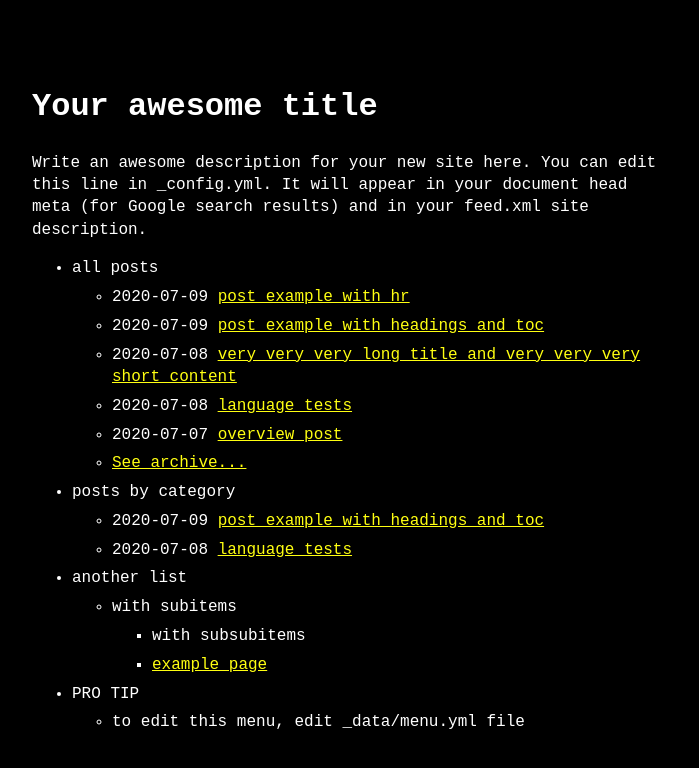
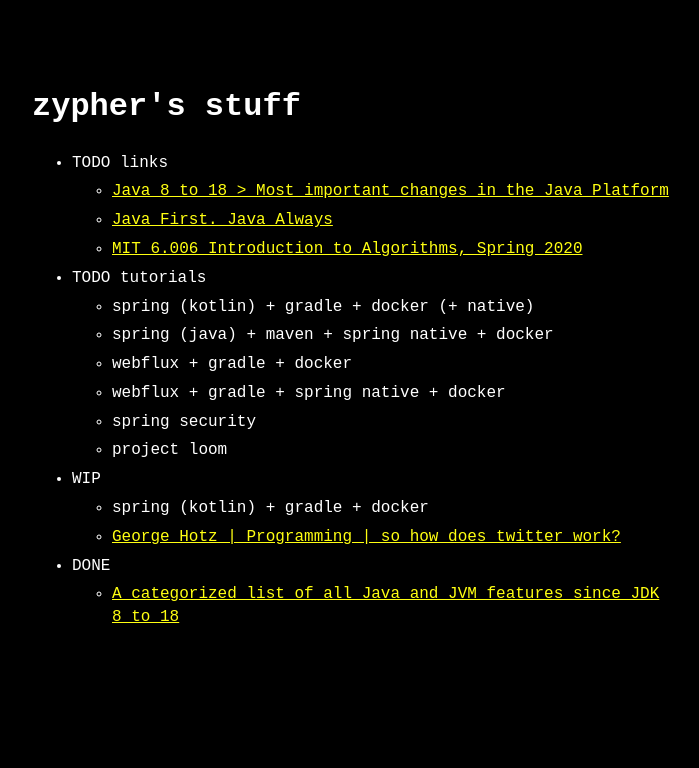
Before and after one commit to zypherscript/zypherscript.github.io, a Jekyll site: the page built from index.md, in a window 1280 px wide. Shown: the top 768 px of the page, without its empty margins (288-987 px from the left). Built offline with Jekyll 4.4.1, drawn with Linux system fonts in a browser that asks for light colours.

Commit message:
update stuff

```diff
--- a/_config.yml
+++ b/_config.yml
@@ -18,13 +18,11 @@
 # You can create any custom variable you would like, and they will be accessible
 # in the templates via {{ site.myvariable }}.
 
-title: Your awesome title
-author: Your name
-email: your-email@example.com
+title: zypher's stuff
+author: zypherscript
+email: kitti.kthp@gmail.com
 description: >- # this means to ignore newlines until "baseurl:"
-  Write an awesome description for your new site here. You can edit this
-  line in _config.yml. It will appear in your document head meta (for
-  Google search results) and in your feed.xml site description.
+  Example desc here.
 baseurl: "" # the subpath of your site, e.g. /blog
 url: "" # the base hostname & protocol for your site, e.g. http://example.com
 
@@ -37,7 +35,7 @@ theme_config:
   appearance: "dark" # can be "light", "dark" or "auto"
   back_home_text: ".." # customize text for homepage link in post layout
   date_format: "%Y-%m-%d" # customize how date is formatted
-  show_description: true # show blog description in home page
+  show_description: false # show blog description in home page
 
 sass:
   style: :compressed
--- a/_data/menu.yml
+++ b/_data/menu.yml
@@ -1,38 +1,54 @@
-# For documentation on this file, see:
-# https://github.com/riggraz/no-style-please#customize-the-menu
+entries:
+  - title: TODO links
+    entries:
+      - title: Java 8 to 18 > Most important changes in the Java Platform
+        url: https://www.youtube.com/watch?v=P7SI9mLwiqw
+      - title: Java First. Java Always
+        url: https://www.youtube.com/watch?v=g59PMSk1oAE
+      - title: MIT 6.006 Introduction to Algorithms, Spring 2020
+        url: https://www.youtube.com/watch?v=CHhwJjR0mZA&list=PLUl4u3cNGP63EdVPNLG3ToM6LaEUuStEY&index=3
 
-entries:
-  # - title: info
+  - title: TODO tutorials
+    entries:
+      - title: spring (kotlin) + gradle + docker (+ native)
+      - title: spring (java) + maven + spring native + docker
+      - title: webflux + gradle + docker
+      - title: webflux + gradle + spring native + docker
+      - title: spring security
+      - title: project loom
+
+  - title: WIP
+    entries:
+      - title: spring (kotlin) + gradle + docker
+      - title: George Hotz | Programming | so how does twitter work?
+        url: https://www.youtube.com/watch?v=z6xslDMimME&t=1992s
+
+  - title: DONE
+    entries:
+      - title: A categorized list of all Java and JVM features since JDK 8 to 18
+        url: https://advancedweb.hu/a-categorized-list-of-all-java-and-jvm-features-since-jdk-8-to-18/
+
+  # - title: all posts
+  #   post_list:
+  #     limit: 5
+  #     show_more: true
+  #     show_more_text: See archive...
+  #     show_more_url: archive.html
+
+  # - title: posts by category
+  #   post_list:
+  #     category: example2
+  #     show_more: true
+  #     show_more_text: See more posts...
+  #     show_more_url: example2-archive.html
+
+  # # - title: rss
+  # #   url: feed.xml
+
+  # - title: another list
   #   entries:
-  #     - title: a (nearly) no-CSS, fast, minimalist Jekyll theme.
-  #     - title: github repo
-  #       url: https://github.com/riggraz/no-style-please
-  #     - title: "used by <a href='https://riggraz.dev'>riggraz.dev</a> and <a href='https://github.com/riggraz/no-style-please/network/dependents'>many others</a>"
-
-  - title: all posts
-    post_list:
-      limit: 5
-      show_more: true
-      show_more_text: See archive...
-      show_more_url: archive.html
-
-  - title: posts by category
-    post_list:
-      category: example2
-      show_more: true
-      show_more_text: See more posts...
-      show_more_url: example2-archive.html
-
-  # - title: rss
-  #   url: feed.xml
-
-  - title: another list
-    entries:
-      - title: with subitems
-        entries:
-          - title: with subsubitems
-          - title: example page
-            url: about
-  - title: PRO TIP
-    entries:
-      - title: to edit this menu, edit _data/menu.yml file
+  #     - title: with subitems
+  #       entries:
+  #         - title: with subsubitems
+  #         - title: example page
+  #           url: about
--- a/_includes/goat_counter.html
+++ /dev/null
@@ -1,6 +0,0 @@
-<!-- <script data-goatcounter="https://{{ site.goat_counter }}.goatcounter.com/count"
-        async src="//gc.zgo.at/count.js"></script>
-
-<noscript>
-  <img src="https://{{ site.goat_counter }}.goatcounter.com/count?p=/test-img">
-</noscript> -->
--- a/_layouts/default.html
+++ b/_layouts/default.html
@@ -8,10 +8,6 @@
       </div>
     </main>
 
-    <!-- {%-if site.goat_counter and jekyll.environment == "production"-%}
-      {%-include goat_counter.html-%}
-    {%-endif-%} -->
-
     {% if page.custom_js %}
       {% for js_file in page.custom_js %}
         <script type="text/javascript" src="{{ site.baseurl }}/assets/js/{{ js_file }}.js"></script>
```
Also changed, not shown: 1 other file.
